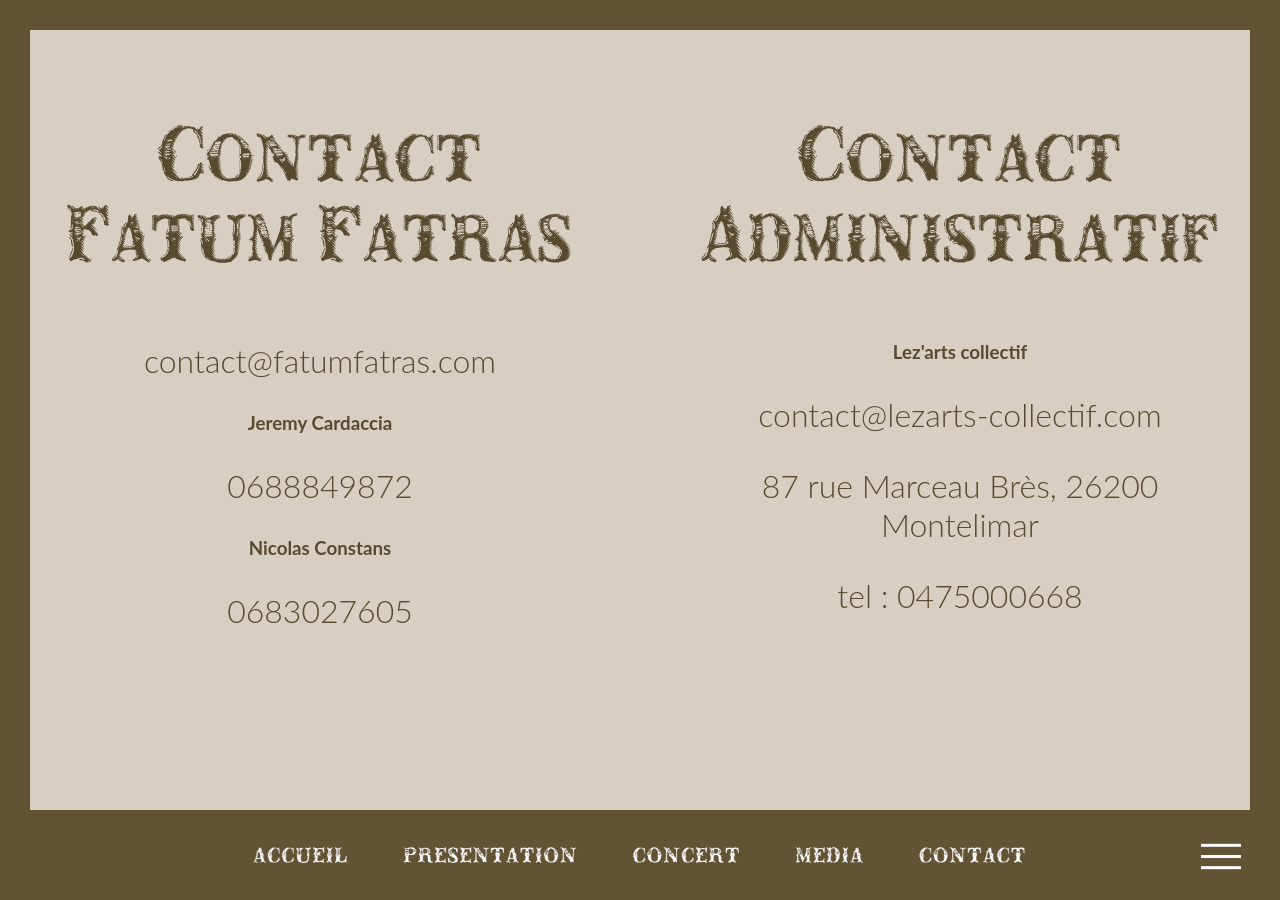
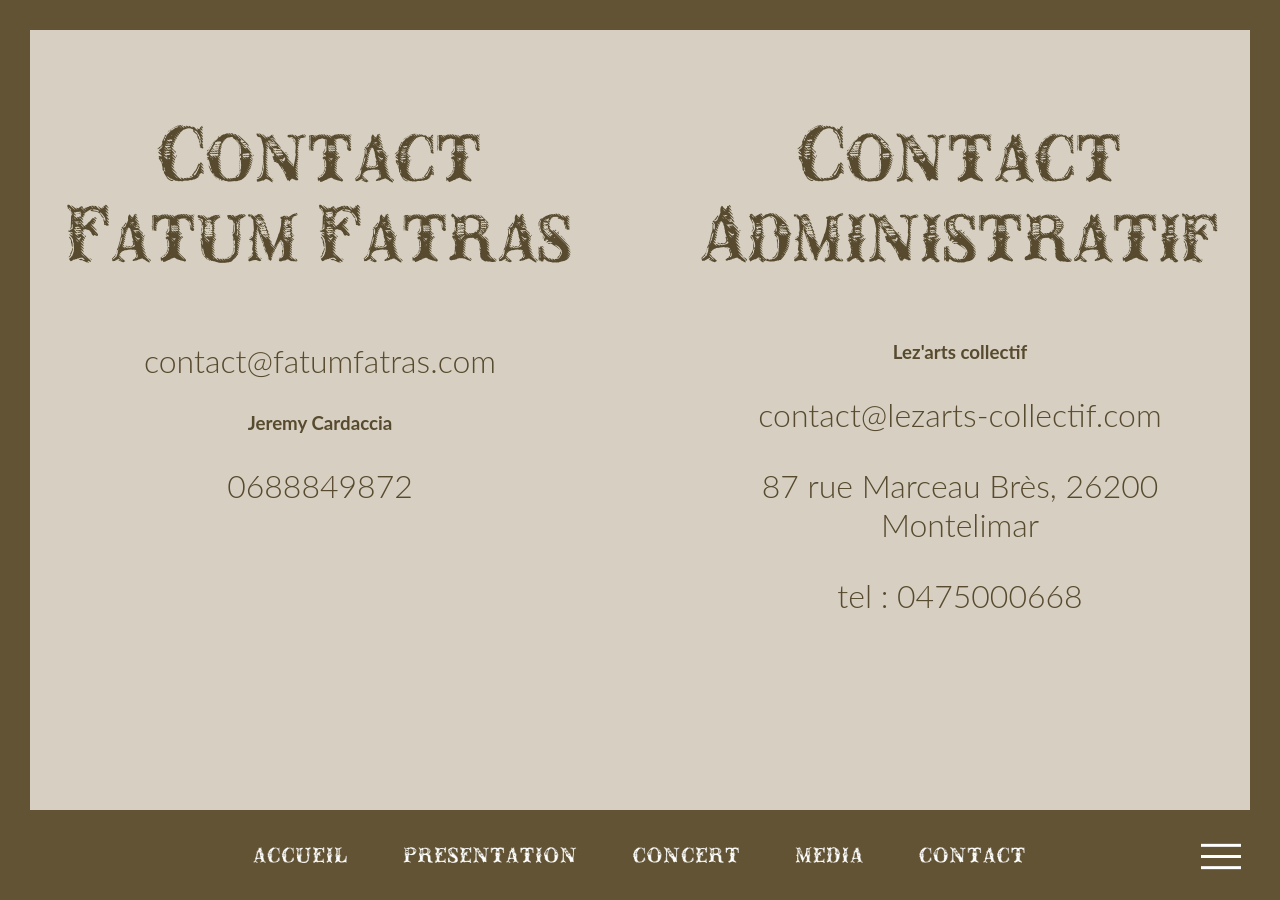
Before and after one commit to ftmftrs/ftmftrs.github.io, a Jekyll site: the page built from contact/index.html, in a window 1280 px wide. Built offline with Jekyll 4.4.1, drawn with Linux system fonts in a browser that asks for light colours; some web fonts are replaced; Markdown is read by kramdown in place of the engine named in the settings; comment, search, counter and statistics services are not loaded.

Commit message:
Update index.html

```diff
--- a/contact/index.html
+++ b/contact/index.html
@@ -11,8 +11,6 @@
             <p>contact@fatumfatras.com<p>
             <h3>Jeremy Cardaccia</h3>
             <p>0688849872<p>
-            <h3>Nicolas Constans</h3>
-            <p>0683027605<p>
         </article>
         <article class="cbp-so-side cbp-so-side-right center">
             <h2>Contact<br>Administratif</h2>
```
